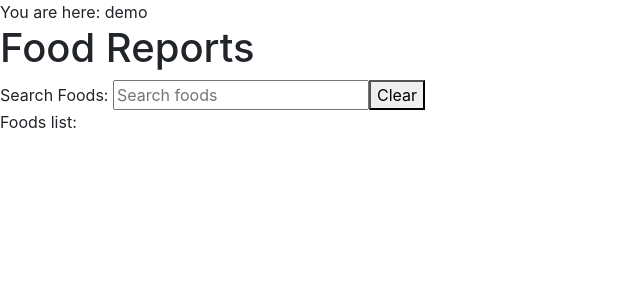
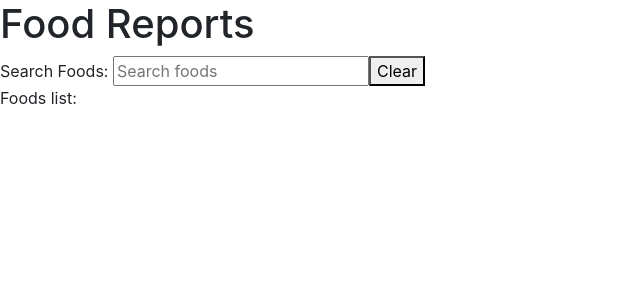
Before and after one commit to chaitanya-thengdi-psl/ndb-food-reports, a React (Create React App) app: page / in a window 1280 px wide. Shown: the top 300 px of the page, without its empty margins (0-640 px from the left). Built offline with nearby package versions, Linux system fonts and the light colour scheme.

Commit message:
Remove breadcrumb

```diff
--- a/src/components/App/App.js
+++ b/src/components/App/App.js
@@ -1,6 +1,5 @@
 import { useState, useEffect } from 'react';
 
-import Breadcrumb from '../Breadcrumb/Breadcrumb';
 import FoodList from '../FoodList/FoodList';
 import Search from '../Search/Search';
 
@@ -46,7 +45,6 @@ function App() {
 
   return (
     <div className="App">
-      <Breadcrumb />
       <h1>Food Reports</h1>
       <Search onSearch={(query) => setQuery(query)} clearSearch={() => setQuery("")}/>
       {viewingSearchResults && <div>
--- a/src/components/Breadcrumb/Breadcrumb.js
+++ /dev/null
@@ -1,7 +0,0 @@
-function Breadcrumb () {
-    return <div className="Breadcrumb">
-        You are here: demo
-    </div>;
-}
-
-export default Breadcrumb;
```
